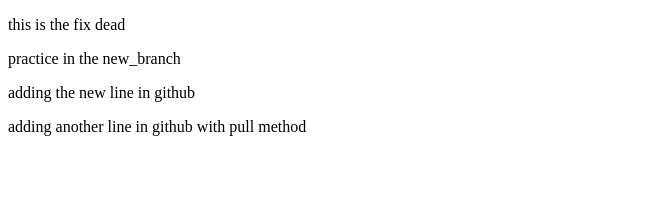
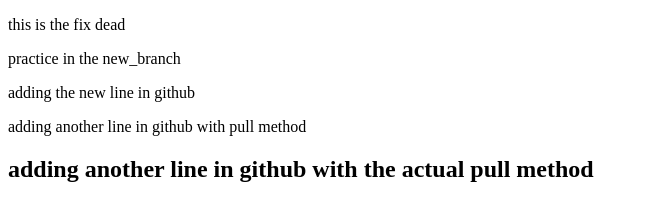
Before and after one commit to pranay2008IM/stupid, a plain HTML site: page neefix.html in a window 1280 px wide. Shown: the whole page, without its empty margins (0-648 px from the left). Drawn offline with Linux system fonts and the light colour scheme.

Commit message:
Update neefix.html

```diff
--- a/neefix.html
+++ b/neefix.html
@@ -13,5 +13,6 @@
     <P> adding the new line in github
     </P>
     <p>adding another line in github with pull method</p>
+    <h2>adding another line in github with the actual pull method</h2>
 </body>
 </html>
```
